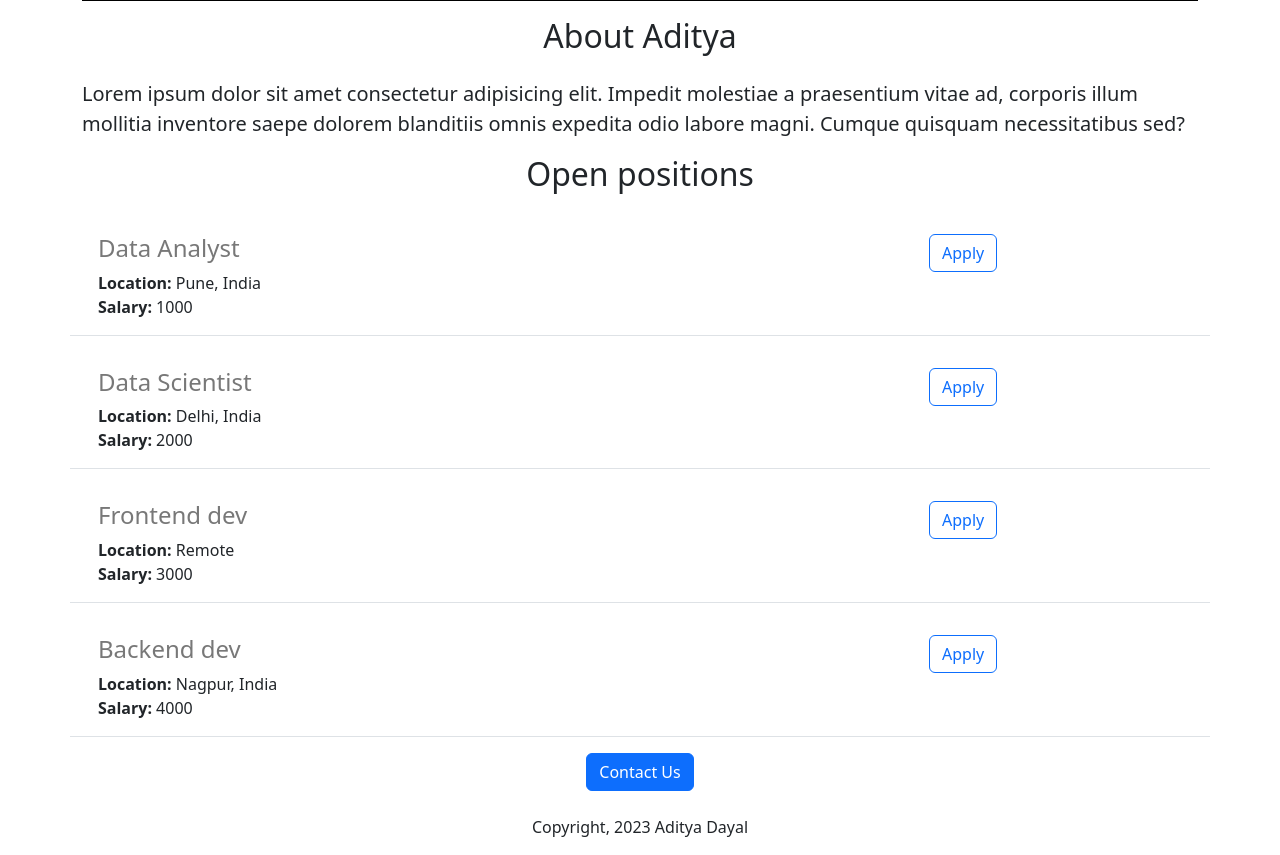
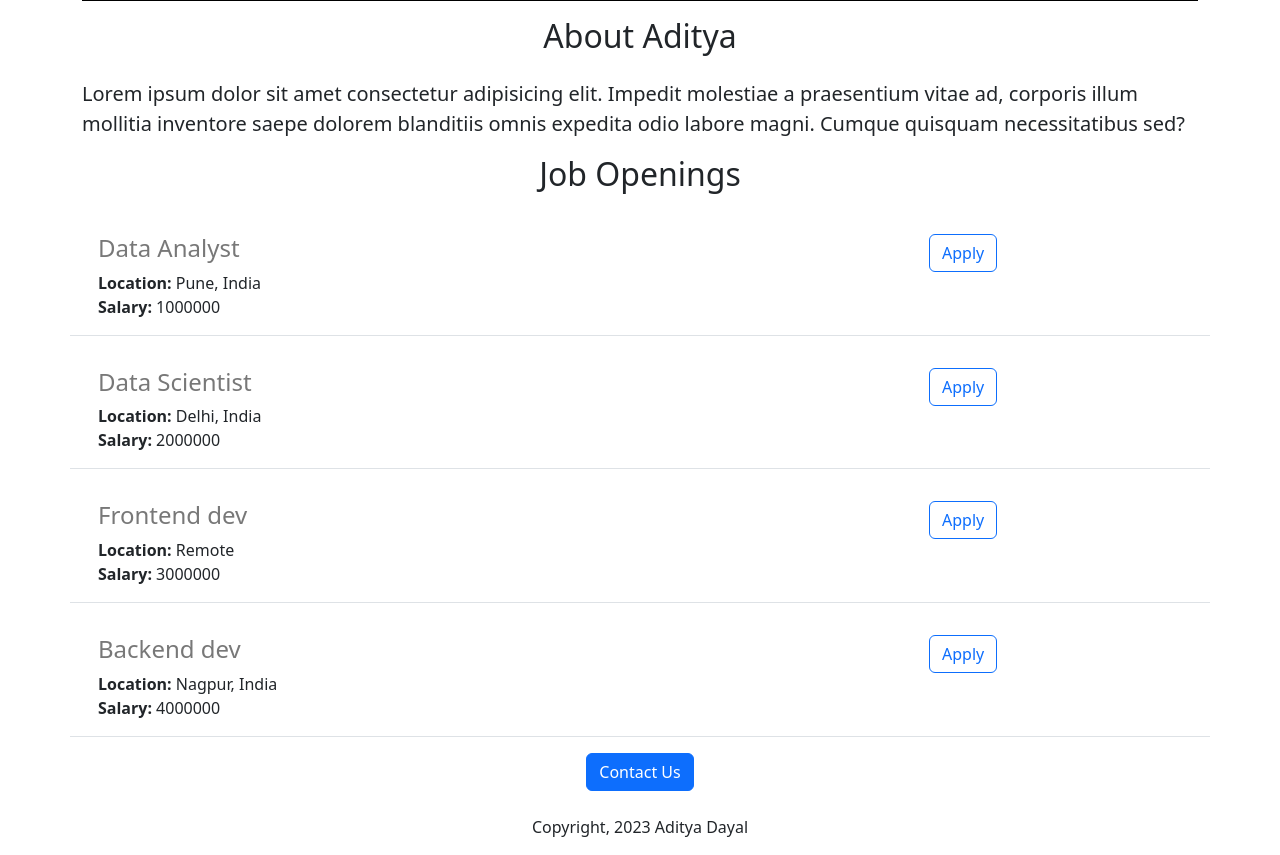
Before and after one commit to lolzhub/career-website-v2, a Flask app: page / in a window 1280 px wide. Shown: the part 447-1302 px from the top of the page. Run offline with Flask 2, Linux system fonts and the light colour scheme.

Commit message:
functioning properly check commit

```diff
--- a/app.py
+++ b/app.py
@@ -8,25 +8,25 @@ JOBS = [
     'id':1,
     'title':'Data Analyst',
     'location':'Pune, India',
-    'salary':1000
+    'salary':1000000
   },
     {
     'id':2,
     'title':'Data Scientist',
     'location':'Delhi, India',
-    'salary':2000
+    'salary':2000000
   },
     {
     'id':3,
     'title':'Frontend dev',
     'location':'Remote',
-    'salary':3000
+    'salary':3000000
   },
     {
     'id':4,
     'title':'Backend dev',
     'location':'Nagpur, India',
-    'salary':4000
+    'salary':4000000
   }
 ]
 
--- a/templates/home.html
+++ b/templates/home.html
@@ -20,7 +20,7 @@
   <h2 class="text-center mt-3 mb-4">About Aditya</h2>
   <p class="lead">Lorem ipsum dolor sit amet consectetur adipisicing elit. Impedit       molestiae a praesentium vitae ad, corporis illum mollitia inventore saepe dolorem blanditiis omnis expedita odio labore magni. Cumque quisquam necessitatibus sed?</p>
 
-  <h2 class="text-center mt-3 mb-4">Open positions</h2>
+  <h2 class="text-center mt-3 mb-4">Job Openings</h2>
   <p>
     {% for job in jobs %}
       {% include 'jobitem.html' %}
```
